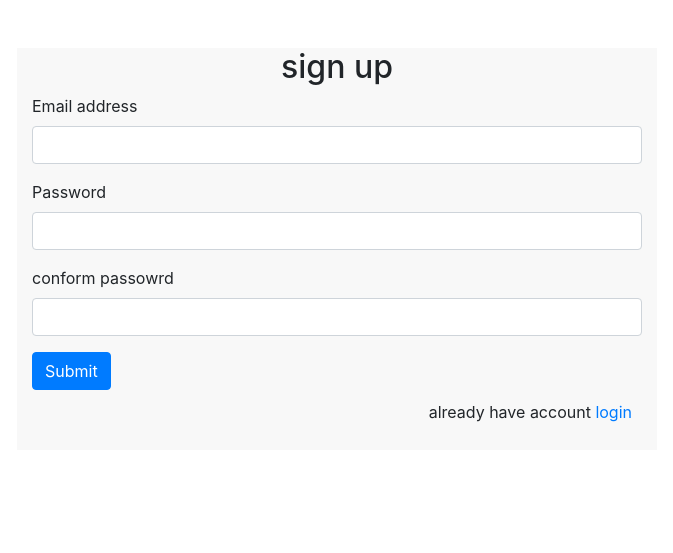
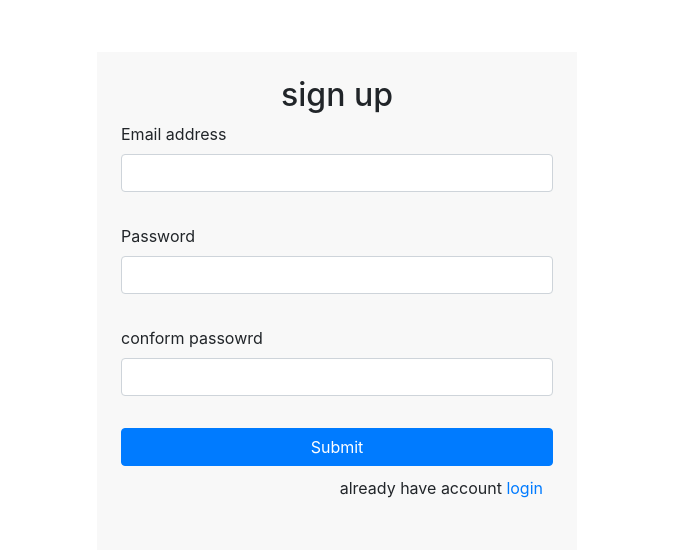
Before and after one commit to gbalaratnaswamy/file_sharing_app, a Flask app: page /signup in a window 1280 px wide. Shown: the part 110-663 px from the top of the page, without its empty margins (303-976 px from the left). Run offline with Flask 2, Linux system fonts and the light colour scheme; some libraries are stand-ins or nearby versions.

Commit message:
files page added

```diff
--- a/app.py
+++ b/app.py
@@ -1,13 +1,17 @@
 from flask import Flask, render_template, request, redirect, abort, url_for
+from werkzeug.utils import secure_filename
 from flask_pymongo import PyMongo
 from cfg import *
 import user_management as usrm
 import cookies
 import errors_and_info
+from files_blueprint import files_blueprint
+import os
 
 app = Flask(__name__)
 app.config["MONGO_URI"] = DATABASE_URL
 mongo = PyMongo(app)
+app.register_blueprint(files_blueprint)
 
 
 @app.route('/')
@@ -64,7 +68,7 @@ def logout():
     return redirect("/login")
 
 
-@app.route("/update_pass", methods=["POST", "GET"])
+@app.route("/updatepass", methods=["POST", "GET"])
 def update_pass():
     if request.method == "POST":
         result = usrm.update_password(request.cookies.get("email"), request.form["old_pass"], request.form["new_pass"],
@@ -110,5 +114,18 @@ def update_name():
     return redirect("/userinfo")
 
 
+@app.route('/filesupload', methods=['GET', 'POST'])
+def upload_file():
+    if not usrm.check_user(request, mongo.db[AUTH_COLLECTION]):
+        return redirect("/login")
+    if request.method == 'POST':
+        f = request.files['file']
+        file_name = secure_filename(f.filename)
+
+        f.save(os.path.join("files/", file_name))
+        return 'file uploaded successfully'
+    return render_template("files_upload.html")
+
+
 if __name__ == '__main__':
     app.run(debug=True)
--- /dev/null
+++ b/files_manager.py
@@ -0,0 +1,4 @@
+
+
+def create_file(collection,file_name,email):
+    collection.insert_one({"email":email})
--- a/requirements.txt
+++ b/requirements.txt
@@ -1,3 +1,4 @@
 Flask==1.1.2
 Flask-PyMongo==2.3.0
 pymongo==3.11.0
+Werkzeug==1.0.1
--- a/templates/signup.html
+++ b/templates/signup.html
@@ -1,28 +1,31 @@
 {% extends "template.html" %}
-{% block style %}
-style="background-color: rgb(248, 248, 248);"
-{% endblock %}
+
 {% block content %}
+    <div class="container-sm p-4" style=" background-color: rgb(248, 248, 248); max-width: 30rem">
+
         <h2 class="text-center">sign up</h2>
-    <form action="/signup" method="post" oninput='conf_passowrd.setCustomValidity(conf_passowrd.value != password.value ? "Passwords do not match." : "")'>
-        <div class="form-group">
+        <form action="/signup" method="post"
+              oninput='conf_passowrd.setCustomValidity(conf_passowrd.value != password.value ? "Passwords do not match." : "")'>
+            <div class="form-group pb-3">
                 <label for="email">Email address</label>
                 <input type="email" class="form-control" id="email" name="email" required>
             </div>
 
-        <div class="form-group">
+            <div class="form-group pb-3">
                 <label for="password">Password</label>
-            <input type="password" class="form-control" id="password" name="password" required minlength="8" maxlength="20">
+                <input type="password" class="form-control" id="password" name="password" required minlength="8"
+                       maxlength="20">
             </div>
-        <div class="form-group">
+            <div class="form-group pb-3">
                 <label for="conf_password">conform passowrd</label>
                 <input type="password" class="form-control" id="conf_password" name="conf_passowrd" required>
             </div>
-        <button type="submit" class="btn btn-primary">Submit</button>
+            <button type="submit" class="btn btn-primary btn-block">Submit</button>
             <div class="container" style="padding: 10px;">
                 <p class="text-sm-right" style="margin: 0;">already have account <a href="/login">login</a>
                 </p>
             </div>
 
         </form>
+    </div>
 {% endblock %}
--- a/templates/template.html
+++ b/templates/template.html
@@ -62,19 +62,21 @@
 </header>
 <div class="m-5"></div>
 <main>
-    <div class="form container-fluid">
-        <div class="row">
-            <div class="col-sm-3">
-            </div>
-            <div class="col-sm-6" {% block style %}{% endblock %}>
+{#    <div class="form container-fluid">#}
+{#        <div class="row">#}
+{#            <div class="col-sm-3">#}
+{#            </div>#}
+{#            <div class="col-sm-6" {% block style %}{% endblock %}>#}
+<div class="p-1">
                 {% block content %}
                 {% endblock %}
-            </div>
-            <div class="col-sm-3">
-
-            </div>
-        </div>
-    </div>
+</div>
+{#            </div>#}
+{#            <div class="col-sm-3">#}
+{##}
+{#            </div>#}
+{#        </div>#}
+{#    </div>#}
 </main>
 </body>
 </html>
--- a/templates/update_pass.html
+++ b/templates/update_pass.html
@@ -4,7 +4,7 @@
 {% endblock %}
 {% block content %}
     <h2 class="text-center">update password</h2>
-    <form action="/update_pass" method="post"
+    <form action="/updatepass" method="post"
           oninput='conf_password.setCustomValidity(conf_password.value != password.value ? "Passwords do not match." : "")'>
         <div class="form-group">
             <label for="old_password">old password</label>
--- a/templates/user_info.html
+++ b/templates/user_info.html
@@ -19,5 +19,7 @@
         </div>
         <button type="submit" class="btn btn-primary">change name</button>
     </form>
-
+    <div class="text-center mb-3">
+    <a href="/updatepass" class="btn btn-primary" role="button" aria-pressed="true">change passowrd</a>
+</div>
 {% endblock %}
```
Also changed, not shown: files_blueprint.py (+9 -1 lines), templates/files_upload.html (added, +11 -0 lines), templates/index.html (+17 -3 lines), templates/login.html (+9 -9 lines), templates/user_page.html (+15 -3 lines), 1 other file. Lines whose indentation alone changed are shown as unchanged.
